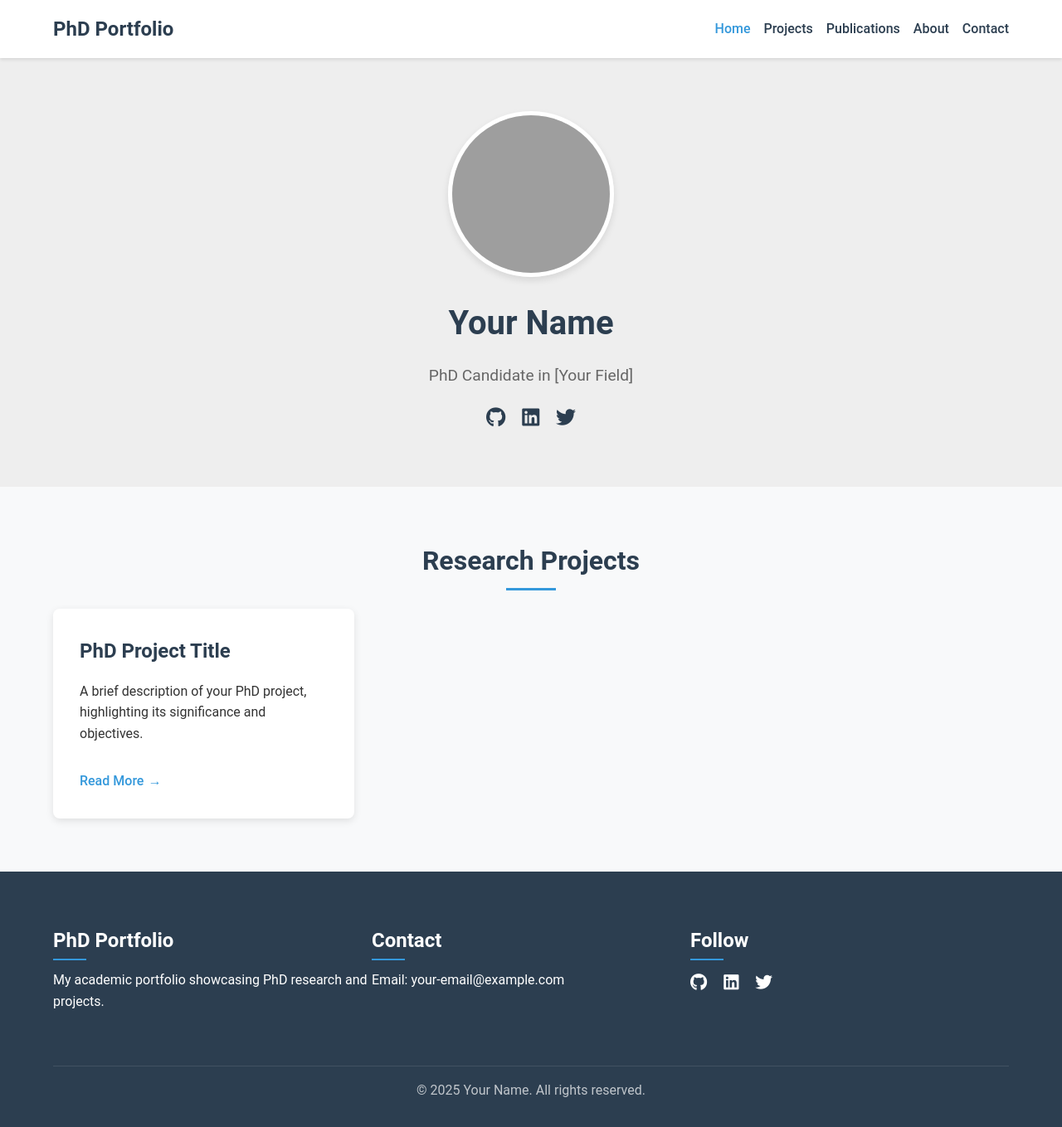
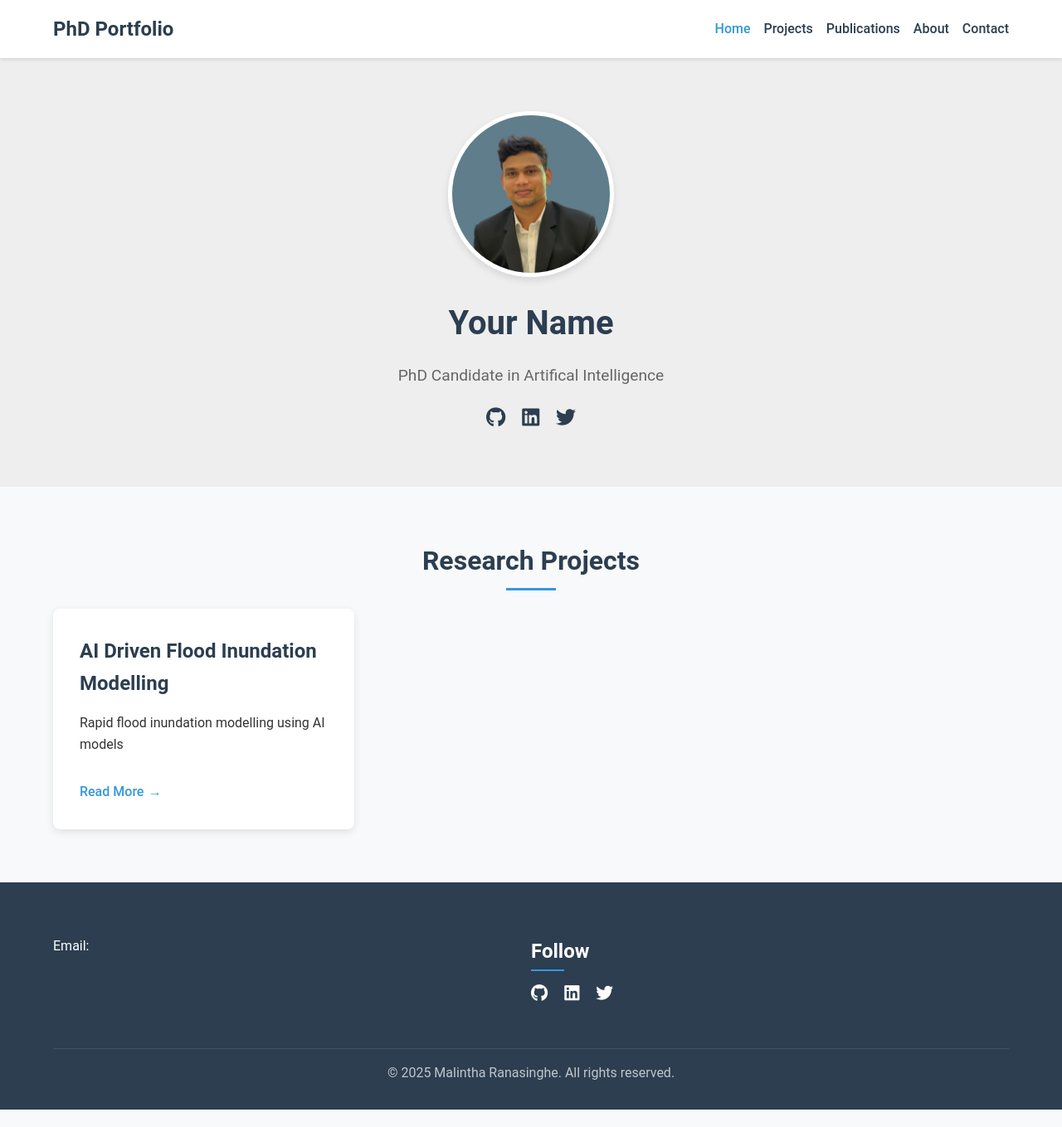
Before and after one commit to malinthar/phd-portfolio, a Jekyll site: the page built from index.html, in a window 1280 px wide and 1359 px high. Shown: the whole window at 83% size. Built offline with Jekyll 4.4.1, drawn with Linux system fonts in a browser that asks for light colours; grey boxes are pictures that could not be loaded.

Commit message:
Add images

```diff
--- a/_includes/footer.html
+++ b/_includes/footer.html
@@ -2,12 +2,7 @@
     <div class="container">
         <div class="footer-content">
             <div class="footer-section">
-                <h3>{{ site.title }}</h3>
-                <p>{{ site.description }}</p>
-            </div>
-            <div class="footer-section">
-                <h3>Contact</h3>
-                <p>Email: {{ site.email }}</p>
+                <p>Email: {{ malintha.mahindakumarage.1@uni.massey.ac.nz }}</p>
             </div>
             <div class="footer-section">
                 <h3>Follow</h3>
@@ -19,7 +14,7 @@
             </div>
         </div>
         <div class="copyright">
-            <p>&copy; {{ 'now' | date: "%Y" }} Your Name. All rights reserved.</p>
+            <p>&copy; {{ 'now' | date: "%Y" }} Malintha Ranasinghe. All rights reserved.</p>
         </div>
     </div>
 </footer>
--- a/_projects/phd-project.md
+++ b/_projects/phd-project.md
@@ -1,8 +1,8 @@
 ---
 layout: project
-title: PhD Project Title
-excerpt: A brief description of your PhD project, highlighting its significance and objectives.
-image: /assets/images/projects/phd-project.jpg
+title: AI Driven Flood Inundation Modelling
+excerpt: Rapid flood inundation modelling using AI models
+image: /assets/images/projects/inundation_project.png
 ---
 
 # PhD Project Title
--- a/index.html
+++ b/index.html
@@ -4,9 +4,9 @@ title: Home
 ---
 <div class="profile-section">
     <div class="profile-container">
-        <img src="{{ site.baseurl }}/assets/images/profile-photo.jpg" alt="Profile Photo" class="profile-image">
+        <img src="{{ site.baseurl }}/assets/images/profile_photo.jpeg" alt="Profile Photo" class="profile-image">
         <h1>Your Name</h1>
-        <p class="subtitle">PhD Candidate in [Your Field]</p>
+        <p class="subtitle">PhD Candidate in Artifical Intelligence</p>
         <div class="social-links">
             <a href="https://github.com/{{ site.github_username }}" target="_blank"><i class="fab fa-github"></i></a>
             <a href="https://linkedin.com/in/{{ site.linkedin_username }}" target="_blank"><i class="fab fa-linkedin"></i></a>
```
Also changed, not shown: assets/css/style.css (added, +56 -0 lines), 1 other file.
